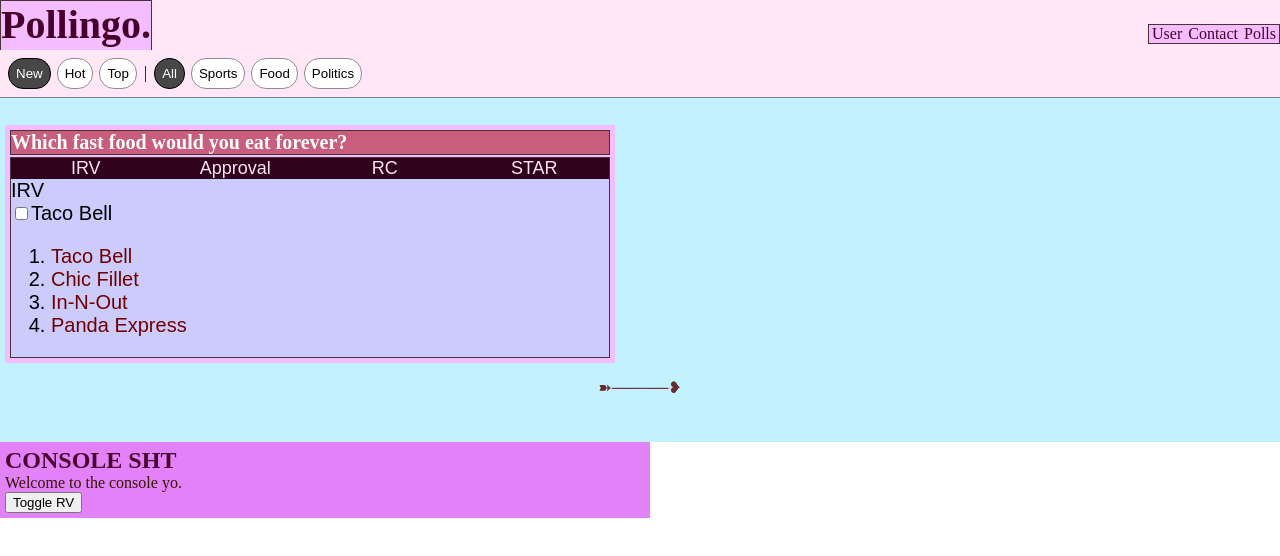
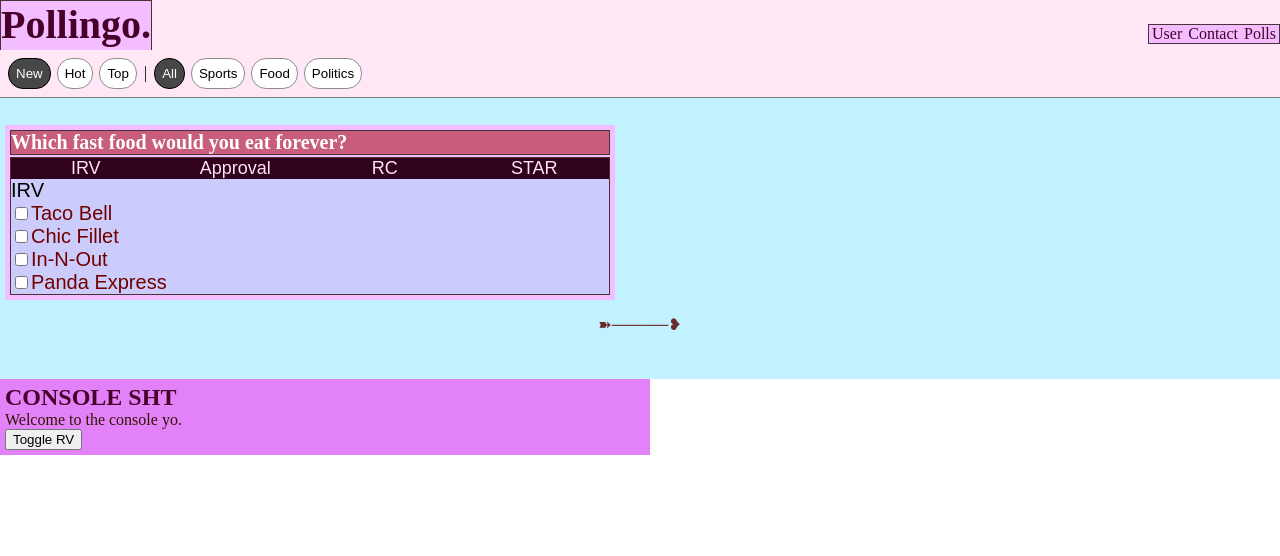
Before and after one commit to el7/Pollingo, a React (Create React App) app in the folder pollingo/: page / in a window 1280 px wide. Shown: the top 556 px of the page. Built offline with nearby package versions, Linux system fonts and the light colour scheme.

Commit message:
getting a checkbox working. need to figure out how to switch between cb and radios...

```diff
--- a/pollingo/src/js/components/pollboxComponent.js
+++ b/pollingo/src/js/components/pollboxComponent.js
@@ -71,19 +71,16 @@
                         <span>{pollTypes[tabSelected]}</span>
 
                         <br />
-                        <input type="checkbox" name="cb" value="tb"></input>
-                        <label for="cb">{props.a1}</label>
 
-                        <ol><li>
-                        <span className={pollTypeClass}>{props.a1}</span>
-                        </li><li>
-                        <span className={pollTypeClass}>{props.a2} </span>
-                        </li><li>
-                        <span className={pollTypeClass}>{props.a3} </span>
-                        </li><li>
-                        <span className={pollTypeClass}>{props.a4} </span>
-                        </li>
-                        </ol>
+                        <input type="checkbox" name="cb1" value="tb"></input>
+                        <label className={pollTypeClass} for="cb1">{props.a1}</label><br />
+                        <input type="checkbox" name="cb2" value="tb"></input>
+                        <label className={pollTypeClass} for="cb2">{props.a2}</label><br />
+                        <input type="checkbox" name="cb3" value="tb"></input>
+                        <label className={pollTypeClass} for="cb3">{props.a3}</label><br />
+                        <input type="checkbox" name="cb4" value="tb"></input>
+                        <label className={pollTypeClass} for="cb4">{props.a4}</label><br />
+
                     </div>
                     {/* <div className="tabPanel tabPanel2">Buttons Approval</div>
                     <div className="tabPanel tabPanel3">Buttons RC</div>
```
